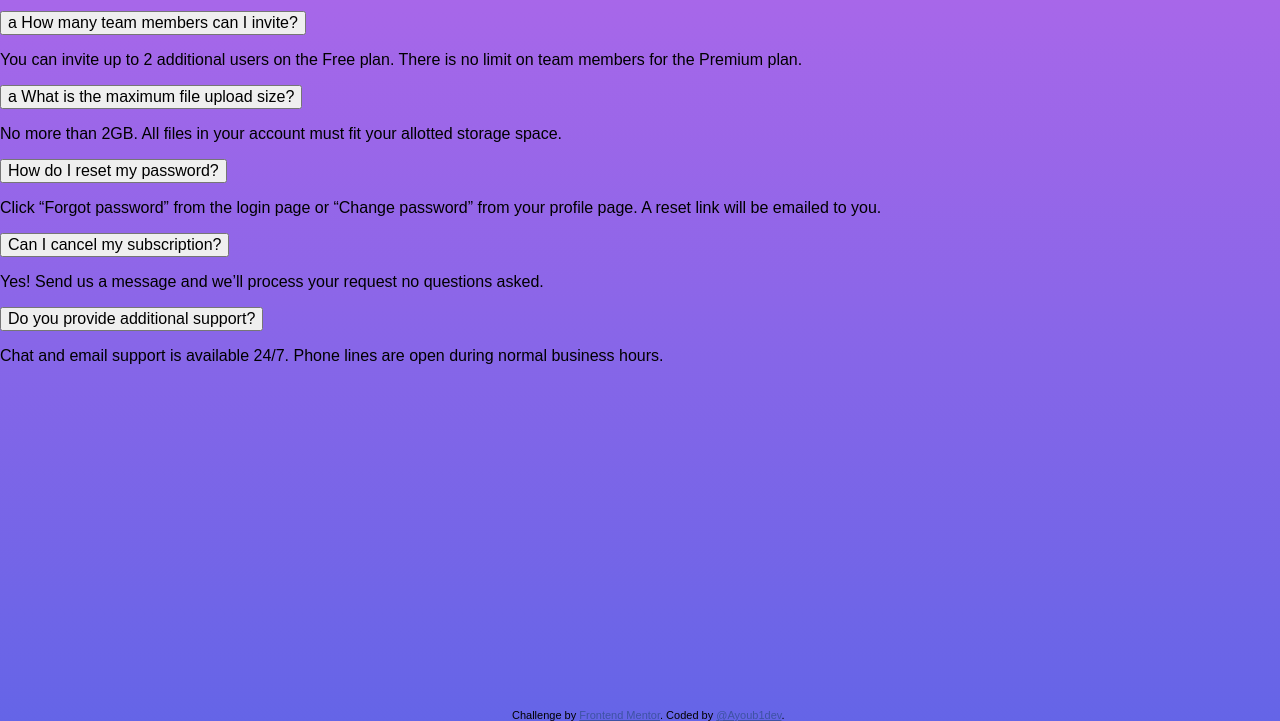
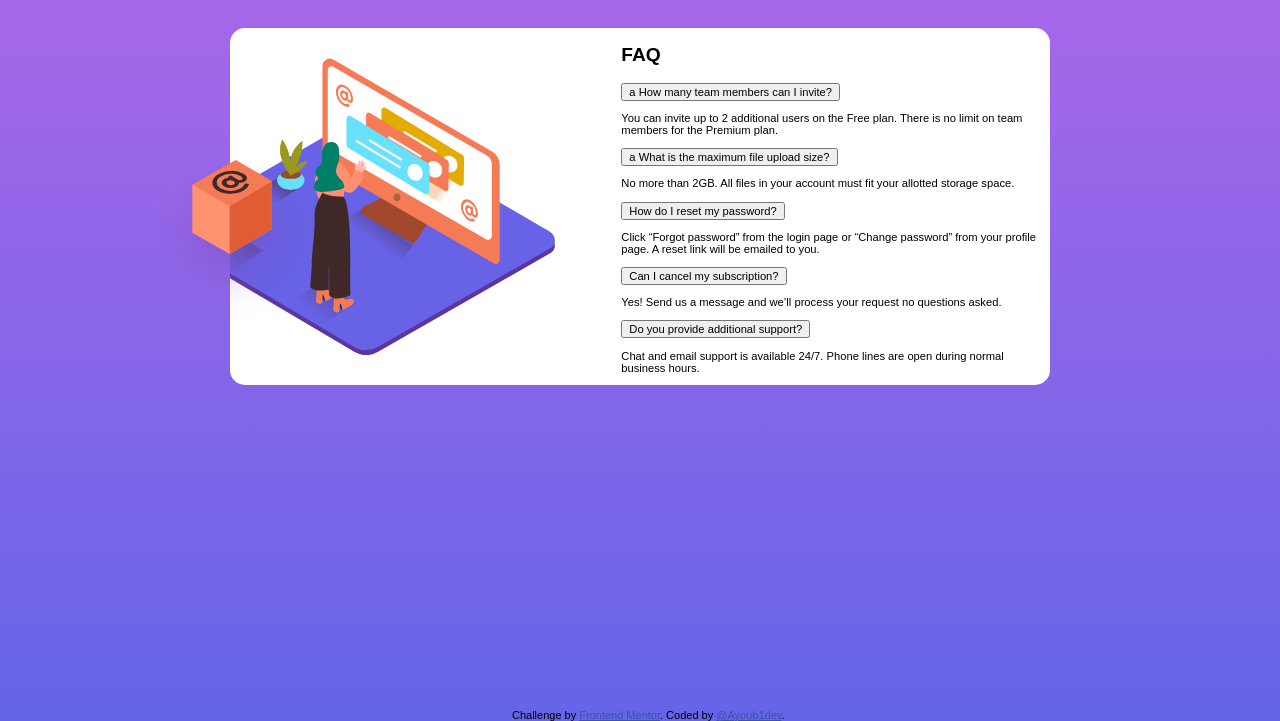
Before and after one commit to Ayoub1dev/FAQ-Card-Accordion-Main, a plain HTML site: page index.html in a window 1280 px wide. Shown: the part 79-800 px from the top of the page. Drawn offline with Linux system fonts and the light colour scheme.

Commit message:
Basic layout and placed ims on right places

```diff
--- a/index.html
+++ b/index.html
@@ -16,7 +16,10 @@
 </head>
 <body>
   <section class="card">
+    <img class="desktop-image box-image" src="images/illustration-box-desktop.svg" alt="box illustration">
+
     <div class="image-container">
+      <img class="desktop-image woman-image" src="/images/illustration-woman-online-desktop.svg" alt="illustration woman online" >
 
     </div>
 
--- a/style.css
+++ b/style.css
@@ -39,20 +39,64 @@ body{
 }
 
 .title-typo{
-    font-size: 2rem;
+    font-size: 1.2rem;
 }
 .questions-typo {
-    font-size: 1rem;
+    font-size: 0.7rem;
     font-family: inherit;
     font-weight: 400;
 }
 .answers-typo{
-    font-size: 1rem;
+    font-size: 0.7rem;
     font-family: inherit;
     font-weight: 400;
 }
 
+
+.desktop-image{
+    display: none;
+}
+
 /* DESKTOP DESIGN */
 @media screen and (min-width: 375px){
+    .card {
+        position: relative;
+        background-color: white;
+        width: 820px;
+        margin: 107px auto;
+        border-radius: 15px;
 
+        display:flex;
+        align-items: center;
+    }
+    .desktop-image{
+        display: block;
+    }
+    .box-image{
+
+        width: 170px;
+        position: absolute;
+        left: -83px;
+        top: 130px;
+        z-index: 2
+    }
+    .woman-image{
+        position: relative;
+        width:390px;
+        left:-65px;
+
+    }
+    .image-container {
+        content: "";
+        background-image: url();
+        overflow: hidden;
+
+        margin-right: 50px;
+        padding-right: 70px;
+    }
+    .faq-container{
+
+    }
+    .faq-dropdowns{
+    }
 }
```
